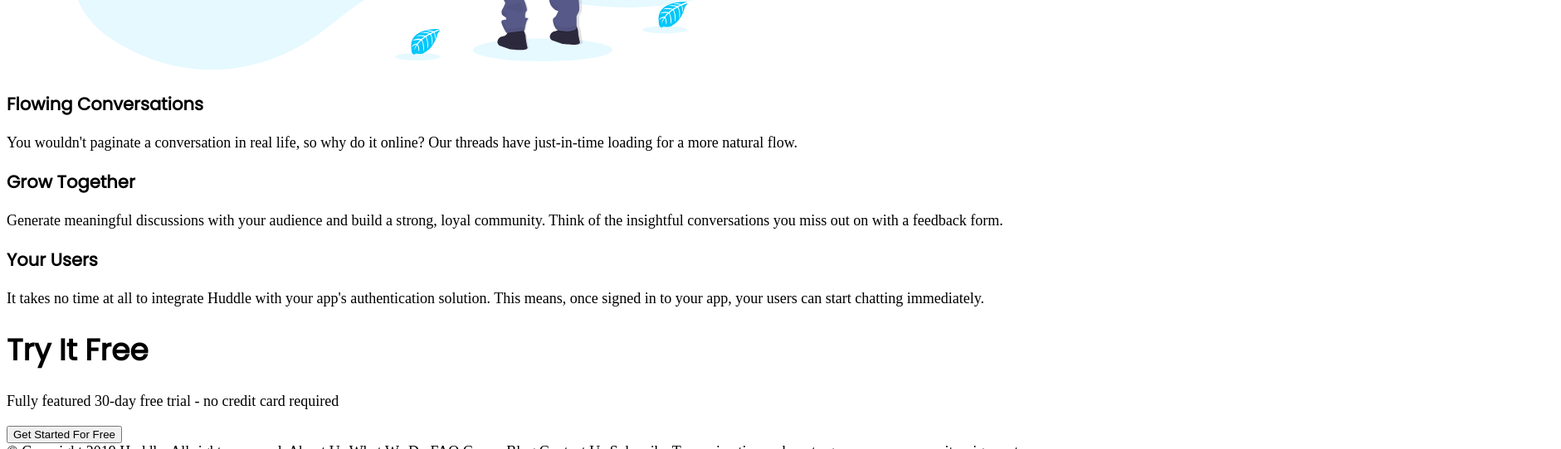
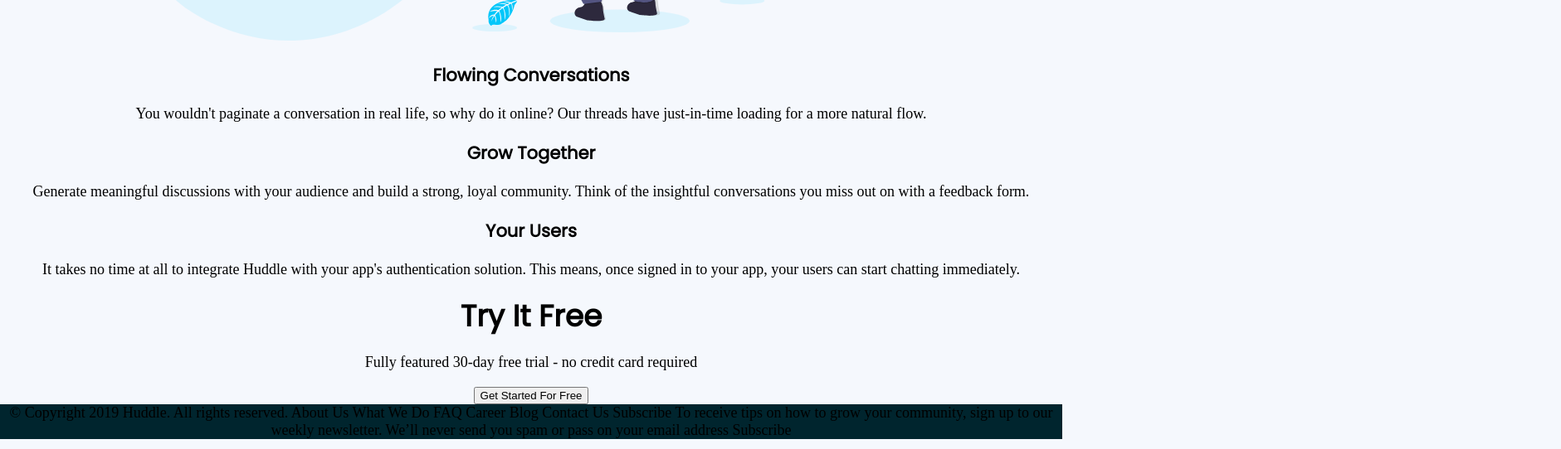
Before and after one commit to dafunction/Frontend-Mentor, a plain HTML site: page index.html in a window 1280 px wide. Shown: the part 1672-2214 px from the top of the page at 83% size, 1881 px wide, since content can reach past the window. Drawn offline with Linux system fonts and the light colour scheme.

Commit message:
second pass diamond bg | footer styling

```diff
--- a/css/styles.css
+++ b/css/styles.css
@@ -1,13 +1,18 @@
 body {
-  font-size: 1.125em
+  margin: 0px;
+  font-size: 1.125em;
+  text-align: center;
+  background-color: #F5F8FD;
 }
 
 h1 {
   font-family: 'Poppins', sans-serif;
+  margin: auto;
 }
 
 h2 {
   font-family: 'Poppins', sans-serif;
+  margin: auto;
 }
 
 h3 {
@@ -22,7 +27,8 @@ h3 {
   border-radius: 8%;
   position: absolute;
   right: -400px;
-  top: -400px
+  top: -400px;
+  z-index: -1;
 }
 
 .diamond:after {
@@ -30,3 +36,12 @@ h3 {
   display: inline-block;
   padding-bottom: 100%;
 }
+
+.section-one {
+  position: relative;
+  overflow: hidden;
+}
+
+.footer {
+  background-color: #00252E;
+}
--- a/index.html
+++ b/index.html
@@ -21,7 +21,7 @@
   </header>
 
   <div class="section-one">
-
+    <!-- CSS Diamond Element -->
     <div class="diamond"></div>
     <img src="images/illustration-mockups.svg" alt="mockups-img">
     <h2>Build The Community Your Fans Will Love</h2>
@@ -63,7 +63,7 @@
 
   </div>
 
-  <div>
+  <div class="footer">
     &copy; Copyright 2019 Huddle. All rights reserved.
 
   About Us
```
